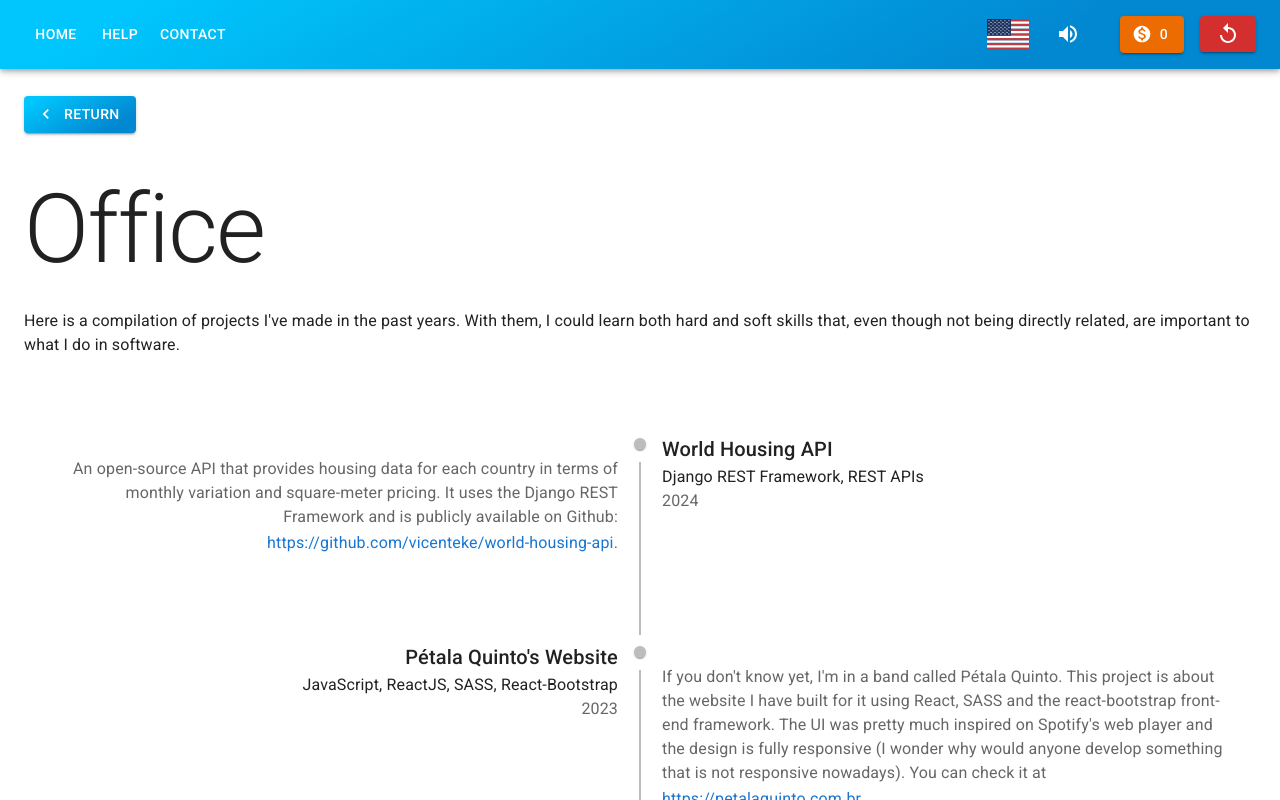
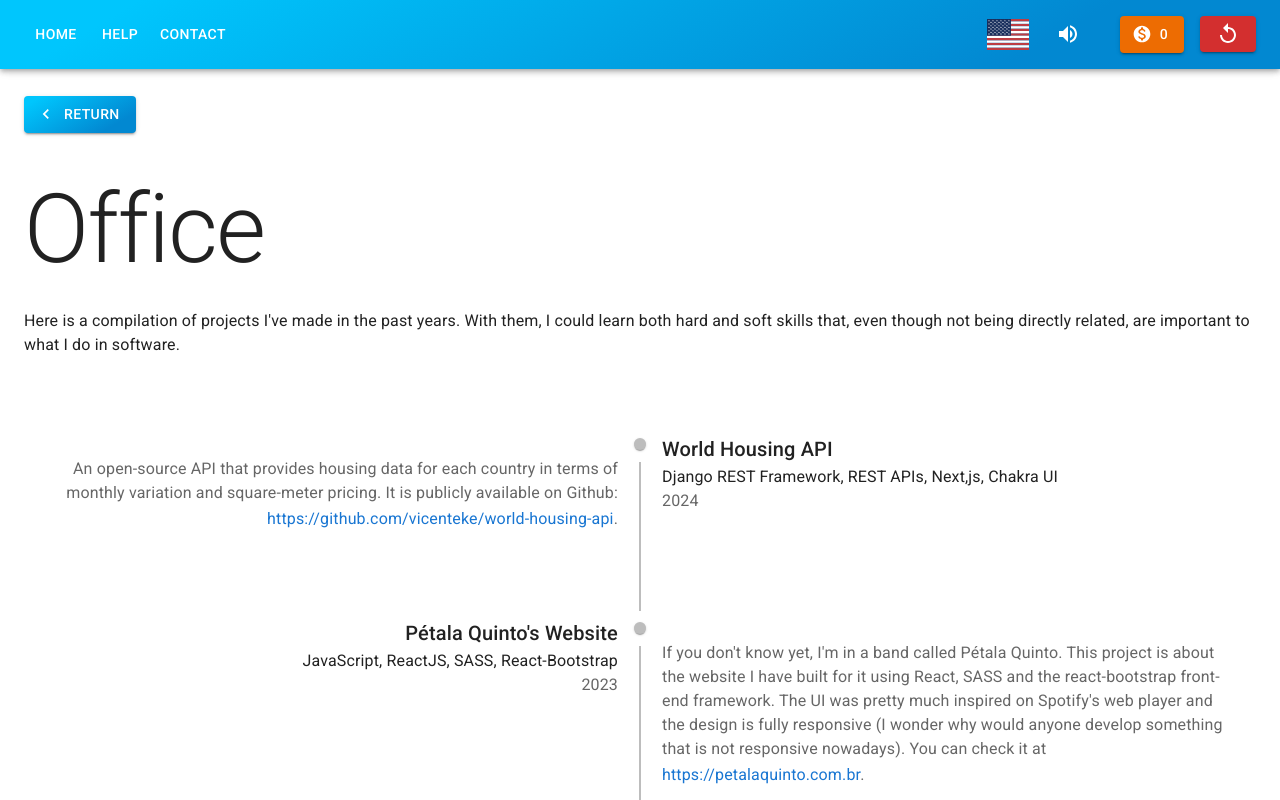
Before and after one commit to vicenteke/redux-portfolio, a React (Create React App) app: page /office in a window 1280 px wide. Shown: the top 800 px of the page. Built offline with nearby package versions, Linux system fonts and the light colour scheme.

Commit message:
feat: include Next.js and Chakra UI as skills on world housing API project

```diff
--- a/src/components/ProjectsTimeline.tsx
+++ b/src/components/ProjectsTimeline.tsx
@@ -27,7 +27,8 @@ export default function ProjectsTimeline() {
                         target="_blank"
                         rel="noreferrer"
                         underline="hover"
-                        variant="subtitle1">
+                        variant="subtitle1"
+                        whiteSpace='nowrap'>
                     https://github.com/vicenteke/world-housing-api
                 </Link>.
             </div>
--- a/src/translations/en/common.json
+++ b/src/translations/en/common.json
@@ -76,8 +76,8 @@
     "projects": {
         "worldhousingapi": {
             "name": "World Housing API",
-            "skills": "Django REST Framework, REST APIs",
-            "content": "An open-source API that provides housing data for each country in terms of monthly variation and square-meter pricing. It uses the Django REST Framework and is publicly available on Github:"
+            "skills": "Django REST Framework, REST APIs, Next,js, Chakra UI",
+            "content": "An open-source API that provides housing data for each country in terms of monthly variation and square-meter pricing. It is publicly available on Github:"
         },
         "petalaquinto": {
             "name": "Pétala Quinto's Website",
--- a/src/translations/es/common.json
+++ b/src/translations/es/common.json
@@ -76,8 +76,8 @@
     "projects": {
         "worldhousingapi": {
             "name": "World Housing API",
-            "skills": "Django REST Framework, REST APIs",
-            "content": "Proyecto open-source que trae los datos de vivienda para cada país en cuanto al precio del metro cuadrado y variaciones mensuales. Está hecho con Django REST Framework y está disponible públicamente en Github:"
+            "skills": "Django REST Framework, REST APIs, Next,js, Chakra UI",
+            "content": "Proyecto open-source que trae los datos de vivienda para cada país en cuanto al precio del metro cuadrado y variaciones mensuales. Disponible públicamente en Github:"
         },
         "petalaquinto": {
             "name": "Website Pétala Quinto",
--- a/src/translations/pt-br/common.json
+++ b/src/translations/pt-br/common.json
@@ -76,8 +76,8 @@
     "projects": {
         "worldhousingapi": {
             "name": "World Housing API",
-            "skills": "Django REST Framework, REST APIs",
-            "content": "Projeto open-source que traz os dados de moradia para cada país em termos de valor do metro quadrado e variações mensais. É feito com Django REST Framework e está disponível publicamente no Github:"
+            "skills": "Django REST Framework, REST APIs, Next,js, Chakra UI",
+            "content": "Projeto open-source que traz os dados de moradia para cada país em termos de valor do metro quadrado e variações mensais. Disponível publicamente no Github:"
         },
         "petalaquinto": {
             "name": "Website Pétala Quinto",
```
